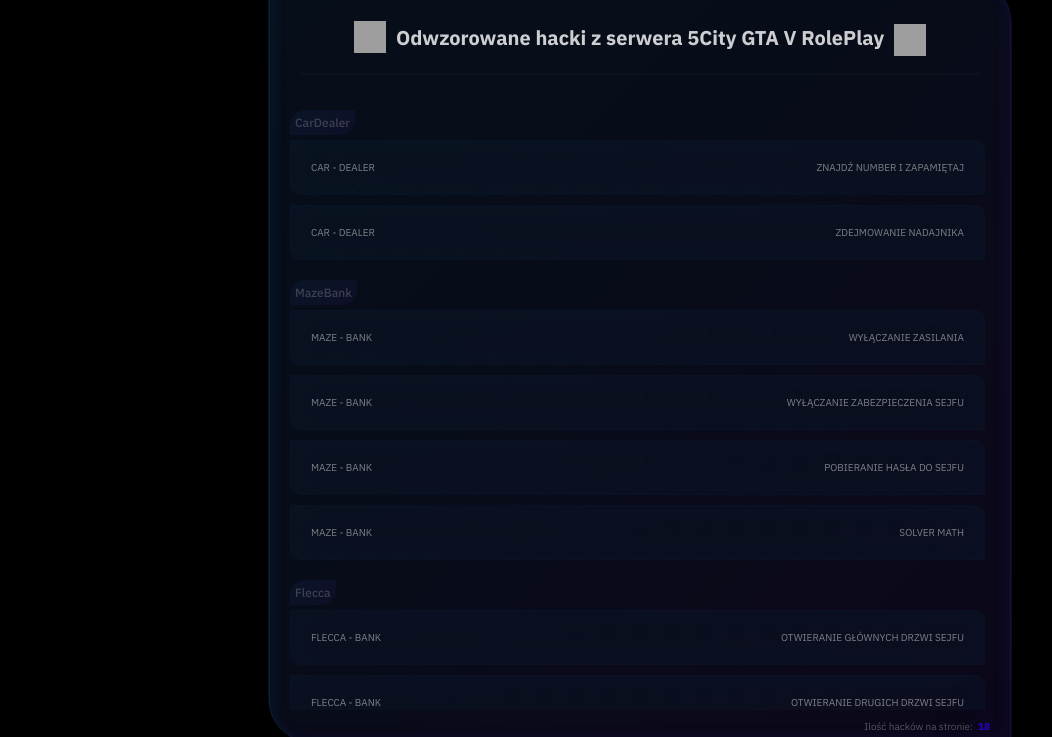
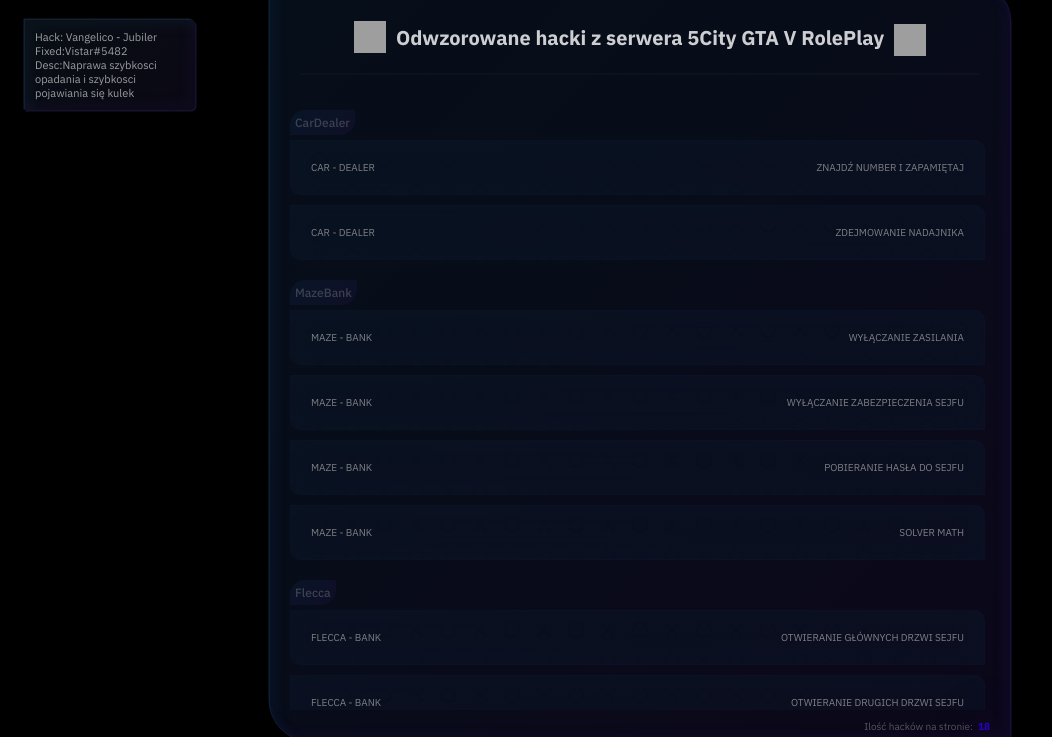
Before and after one commit to KoRrNiK/fivecity_hack, a plain HTML site: page index.html in a window 1280 px wide. Shown: the top 737 px of the page, without its empty margins (0-1052 px from the left). Drawn offline with Linux system fonts and the light colour scheme; grey boxes are pictures that could not be loaded.

Commit message:
Added credits system

```diff
--- a/HUB/script/script.js
+++ b/HUB/script/script.js
@@ -1,5 +1,6 @@
 const hackList = document.querySelector('.hackList');
 const hackCount = document.getElementById('hackCount');
+const credits = document.getElementById('credits');
 
 const listCategory = [
 	{ name: 'CarDealer', category: 'CAR', new: 0 },
@@ -8,6 +9,15 @@ const listCategory = [
 	{ name: 'Magazyn SGOC', category: 'SGOC', new: 0 },
 	{ name: 'Vangelico', category: 'VANGELICO', new: 0 },
 	{ name: 'Bunkier', category: 'BUNKER', new: 1 },
+];
+
+const fixed_credits = [
+	{
+		hack: 'Vangelico - Jubiler',
+		name: 'Vistar#5482',
+		desc: 'Naprawa szybkosci opadania i szybkosci pojawiania się kulek',
+		link: 'https://github.com/mateusz-brzozowski',
+	},
 ];
 
 const listHacks = [
@@ -79,7 +89,7 @@ const listHacks = [
 	},
 	{
 		name: 'Vangelico - Jubiler',
-		desc: 'Wyłączanie zabezpieczenia małego sejfu  fixed by Vistar#5482',
+		desc: 'Wyłączanie zabezpieczenia małego sejfu',
 		category: 'VANGELICO',
 		link: 'vangelico_pc',
 	},
@@ -155,4 +165,16 @@ const hubInit = () => {
 			button.appendChild(div2);
 		}
 	}
+
+	for (let i = 0; i < fixed_credits.length; i++) {
+		const el2 = document.createElement('div');
+		el2.innerHTML = 'Hack: ' + fixed_credits[i].hack + '</br> Fixed:' + fixed_credits[i].name + '</br> Desc:' + fixed_credits[i].desc;
+		el2.classList.add('box_credits');
+
+		el2.onclick = function () {
+			return window.open(fixed_credits[i].link, '_blank');
+		};
+
+		credits.appendChild(el2);
+	}
 };
--- a/HUB/scss/hub.scss
+++ b/HUB/scss/hub.scss
@@ -11,6 +11,36 @@ body {
 	background-color: rgba(0 0 0 / 100%);
 	height: 100vh;
 }
+
+#credits {
+	z-index: 5;
+	position: fixed;
+	display: flex;
+	align-items: center;
+	justify-content: center;
+	left: -150px;
+	top: 15px;
+	-webkit-animation: animation-left-credits 1s cubic-bezier(0.55, 0.5, 0.45, 0.5) forwards;
+	animation: animation-left-credits 1s cubic-bezier(0.55, 0.5, 0.45, 0.5) forwards;
+	-webkit-animation-delay: -0.5s;
+	animation-delay: -0.5s;
+	display: flex;
+	flex-direction: column;
+
+	.box_credits {
+		margin: 5px;
+		padding: 10px;
+		top: 15px;
+		border-radius: 0 5px 5px 0px;
+		background: linear-gradient(135deg, rgb(18 32 47 / 45%), rgb(24 18 45 / 45%));
+		box-shadow: -1px -1px 0 0.5px rgb(18 32 47 / 125%), 1px 1px 0 0.5px rgb(24 18 45 / 125%), inset 7px 7px 10px rgb(18 32 47 / 35%), inset -7px -7px 10px rgb(24 18 45 / 35%);
+		color: rgba(255 255 255 / 60%);
+		cursor: pointer;
+		max-width: 150px;
+		font-size: 11px;
+	}
+}
+
 .container {
 	display: flex;
 	align-items: center;
@@ -31,9 +61,7 @@ body {
 		color: rgba(255 255 255 / 60%);
 		position: relative;
 		background: linear-gradient(135deg, rgb(18 32 47 / 45%), rgb(24 18 45 / 45%));
-
 		box-shadow: -1px -1px 0 0.5px rgb(18 32 47 / 125%), 1px 1px 0 0.5px rgb(24 18 45 / 125%), inset 7px 7px 10px rgb(18 32 47 / 35%), inset -7px -7px 10px rgb(24 18 45 / 35%);
-
 		padding: 15px;
 		margin: 5px auto;
 		border-radius: 5px 15px 5px 20px;
@@ -220,3 +248,51 @@ body {
 		background-position: 0 0, 320px 640px;
 	}
 }
+
+@-webkit-keyframes animation-left-credits {
+	from {
+		left: -500px;
+	}
+	to {
+		left: 20px;
+	}
+}
+
+@keyframes animation-left-credits {
+	from {
+		left: -500px;
+	}
+	to {
+		left: 20px;
+	}
+}
+
+@-webkit-keyframes animation-left-credits-blur {
+	0% {
+		-webkit-filter: blur(3px);
+		filter: blur(3px);
+	}
+	50% {
+		-webkit-filter: blur(4px);
+		filter: blur(4px);
+	}
+	100% {
+		-webkit-filter: blur(3px);
+		filter: blur(3px);
+	}
+}
+
+@keyframes animation-left-credits-blur {
+	0% {
+		-webkit-filter: blur(3px);
+		filter: blur(3px);
+	}
+	50% {
+		-webkit-filter: blur(4px);
+		filter: blur(4px);
+	}
+	100% {
+		-webkit-filter: blur(3px);
+		filter: blur(3px);
+	}
+}
--- a/index.html
+++ b/index.html
@@ -9,6 +9,7 @@
 		<script src="./HUB/script/script.js" defer></script>
 	</head>
 	<body onload="hubInit()">
+		<div id="credits"></div>
 		<div class="container">
 			<div class="hackBox">
 				<h2>
```
Also changed, not shown: HUB/css/hub.css.
